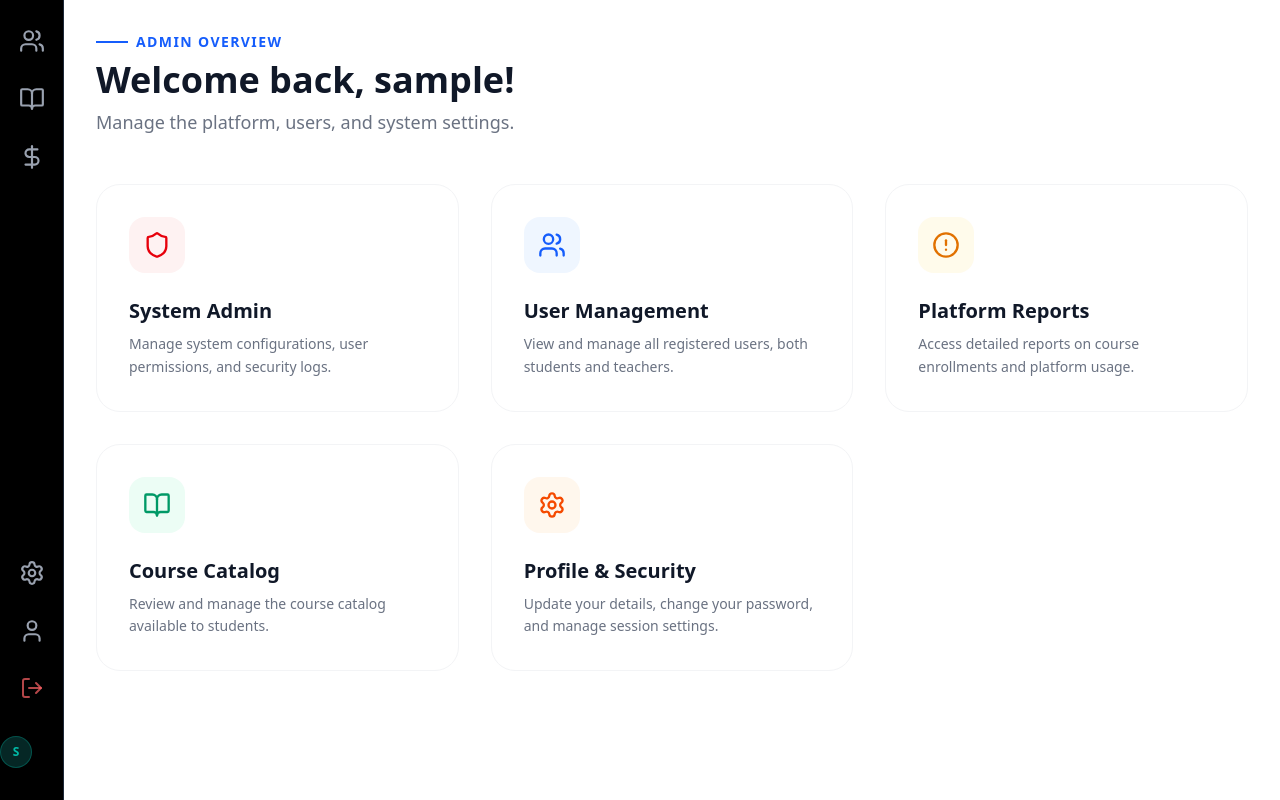
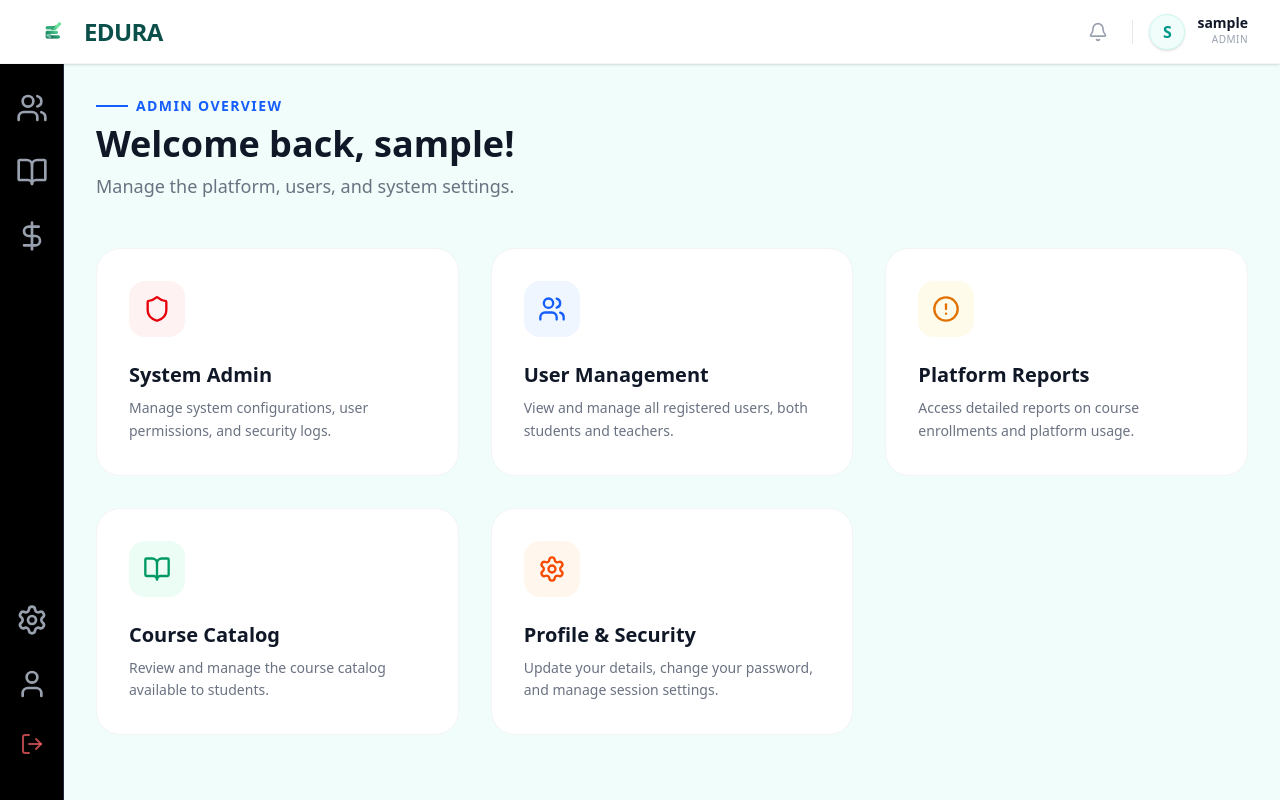
Before and after one commit to VihangaJayasinghe/e-Learning-Platform-frontend, a React (Vite) app: page /dashboard in a window 1280 px wide. Built offline with nearby package versions, Linux system fonts and the light colour scheme; sample sign-in values are in the browser's storage.

Commit message:
redesigned my classes page

```diff
--- a/src/components/DashboardLayout.tsx
+++ b/src/components/DashboardLayout.tsx
@@ -1,6 +1,7 @@
 import React, { useContext } from "react";
 import { AuthContext } from "../context/AuthContext";
 import Sidebar from "./Sidebar";
+import Header from "./Header";
 
 interface DashboardLayoutProps {
   children: React.ReactNode;
@@ -14,19 +15,21 @@ const DashboardLayout: React.FC<DashboardLayoutProps> = ({ children }) => {
   }
 
   return (
-    <div className="min-h-screen bg-white font-sans flex text-gray-900">
-      {/* --- VS CODE STYLE SIDEBAR --- */}
+    <div className="min-h-screen bg-teal-50 font-sans text-gray-900">
+      {/* --- HEADER (Fixed Top) --- */}
+      <Header />
+
+      {/* --- SIDEBAR (Fixed Left, Top-16) --- */}
       <Sidebar />
 
       {/* --- MAIN CONTENT --- */}
-      {/* Add margin-left to account for fixed sidebar */}
-      <div className="flex-1 ml-16 min-h-screen flex flex-col">
-        {/* Top Header (Optional, maybe for breadcrumbs or title, keeping it minimal as requested) */}
-        {/*
-        <header className="h-12 bg-white border-b border-gray-200 flex items-center px-6 sticky top-0 z-40">
-           <span className="text-sm text-gray-500">Dashboard</span>
-        </header>
-        */}
+      {/* pt-16 for header space, ml-16 for sidebar space */}
+      <div className="pt-16 ml-16 min-h-screen flex flex-col transition-all duration-300">
+
+        {/* Title Section / Breadcrumbs (Placeholder as requested) */}
+        {/* <div className="px-8 py-4 bg-white/50 backdrop-blur-sm border-b border-teal-100/50">
+            <h2 className="text-xl font-bold text-gray-800">Overview</h2>
+        </div> */}
 
         <main className="p-8 max-w-7xl w-full mx-auto animate-in fade-in duration-500">
           {children}
--- a/src/components/Sidebar.tsx
+++ b/src/components/Sidebar.tsx
@@ -105,7 +105,7 @@ const Sidebar: React.FC = () => {
             ${isActive ? "text-teal-500" : "text-gray-400 hover:text-gray-100"}
           `}
                 >
-                    <item.icon size={26} strokeWidth={isActive ? 2.5 : 2} />
+                    <item.icon size={32} strokeWidth={isActive ? 2.5 : 2} />
                 </button>
 
                 {/* Tooltip */}
@@ -117,7 +117,7 @@ const Sidebar: React.FC = () => {
     };
 
     return (
-        <aside className="w-16 bg-black flex flex-col items-center py-4 h-screen fixed left-0 top-0 border-r border-gray-800 z-50">
+        <aside className="w-16 bg-black flex flex-col items-center py-4 fixed left-0 top-16 bottom-0 border-r border-gray-800 z-40">
             {/* Top Logo / Menu */}
             {/*  <div className="mb-8 text-teal-500">
           <Menu size={28} />
@@ -148,11 +148,6 @@ const Sidebar: React.FC = () => {
                         Logout
                     </div>
                 </div>
-
-                {/* User Avatar (Small) */}
-                <div className="mt-4 w-8 h-8 rounded-full bg-teal-900/50 flex items-center justify-center text-teal-500 text-xs font-bold border border-teal-500/30 cursor-default">
-                    {user?.username?.charAt(0).toUpperCase()}
-                </div>
             </div>
         </aside>
     );
```
